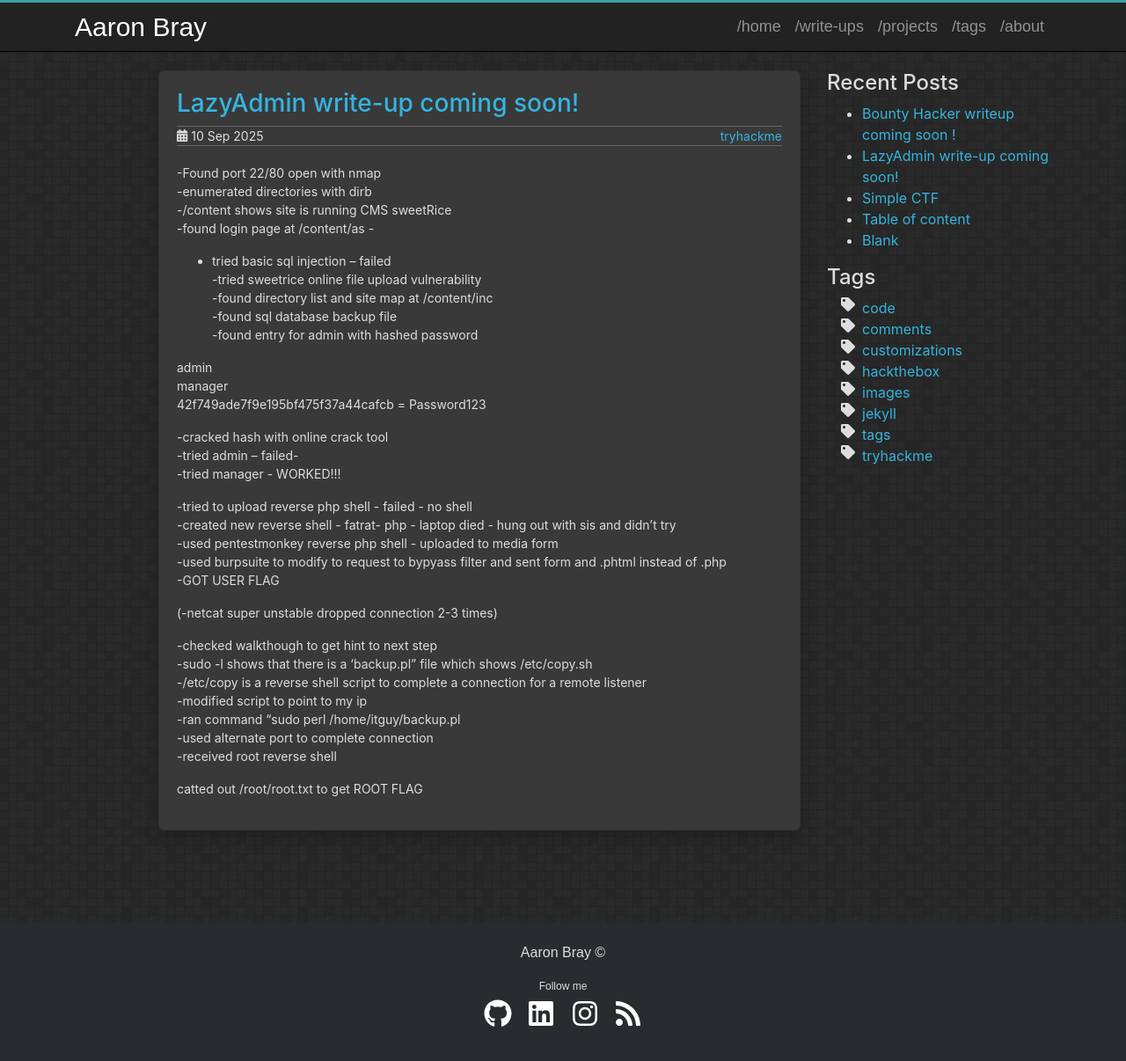
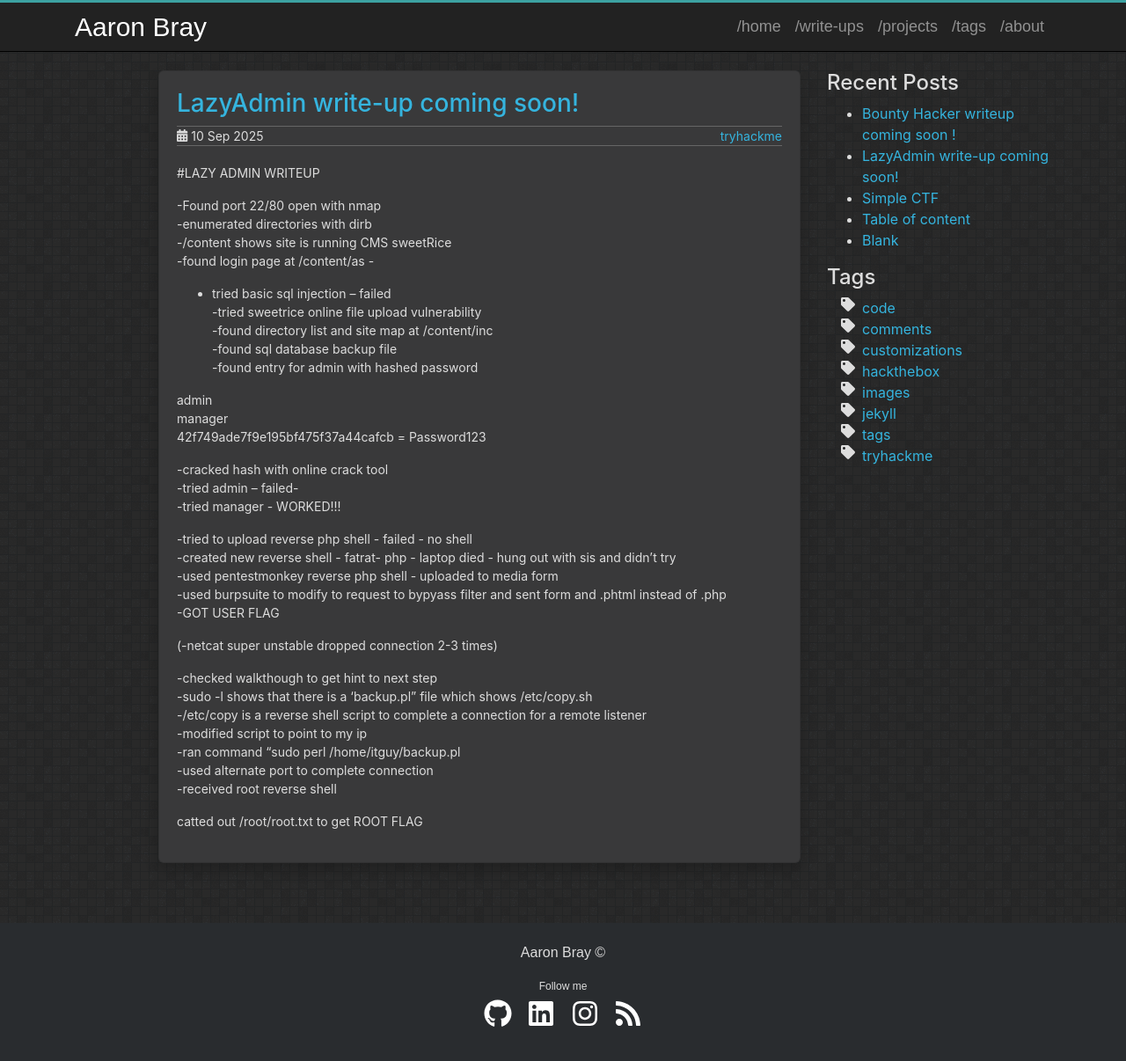
Before and after one commit to AaronBray/AaronBray.github.io, a Jekyll site: the page built from _posts/2025-09-10-Lazy-Admin.md, in a window 1280 px wide and 1231 px high. Shown: the top 1206 px of the window at 88% size. Built offline with Jekyll 4.4.1, drawn with Linux system fonts in a browser that asks for light colours.

Commit message:
Update 2025-09-10-Lazy-Admin.md

```diff
--- a/_posts/2025-09-10-Lazy-Admin.md
+++ b/_posts/2025-09-10-Lazy-Admin.md
@@ -7,7 +7,7 @@
 comments: false
 ---
 
-
+#LAZY ADMIN WRITEUP
 
 -Found port 22/80 open with nmap
 -enumerated directories with dirb
```
